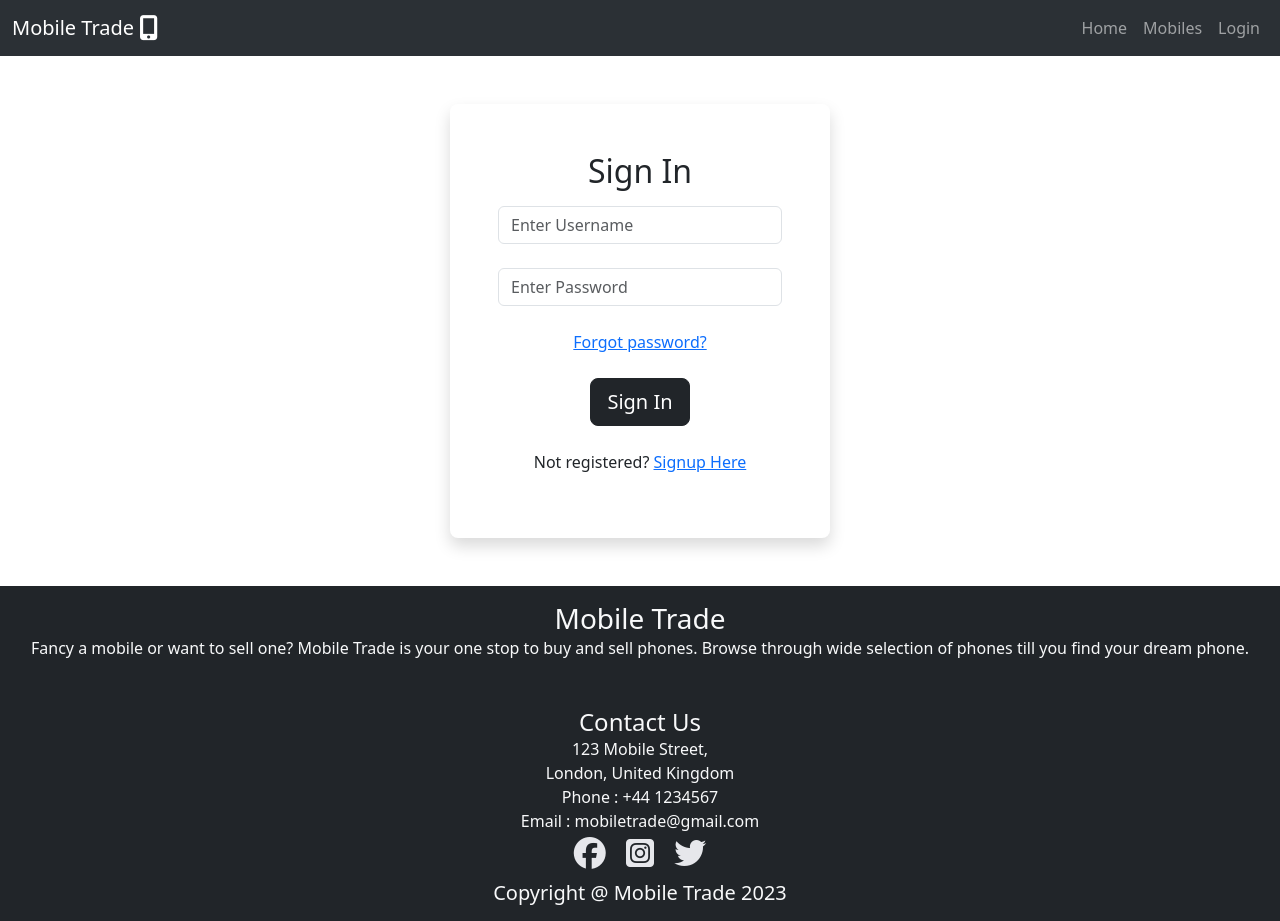
After one commit to AbhilashAynipully/MobileTrade, a Django app: page /login in a window 1280 px wide. The commit adds this page. Run offline with Django 3.2, Linux system fonts and the light colour scheme; some libraries are stand-ins or nearby versions.

Commit message:
Create login.html template

```diff
--- a/templates/base.html
+++ b/templates/base.html
@@ -30,9 +30,19 @@
               <li class="nav-item">
                 <a class="nav-link" href="#">Mobiles</a>
               </li>
+
+              {% if user.is_authenticated%}
               <li class="nav-item">
-                <a class="nav-link" href="#">Login</a>
+                <a class="nav-link" href="{% url 'logout' %}">Logout</a>
               </li>
+              {% else %}
+              <li class="nav-item">
+                <a class="nav-link" href="{% url 'login' %}">Login</a>
+              </li>
+              {% endif%}
+
+
+
             </ul>
           </div>
         </div>
--- /dev/null
+++ b/templates/login.html
@@ -0,0 +1,31 @@
+{% extends 'base.html'%}
+{% load static %}
+{% block content %}
+
+<section class="login-form">
+    <div class="container">
+        <div class="row">
+            <div class="col-lg-4 col-sm-8 col-10 mx-auto my-5 p-5 text-center shadow rounded-3">
+                <h2>Sign In</h2>
+                <form method="POST" action="{% url 'login' %}" class="mt-3">
+                    {% csrf_token %}
+                    <div class="mb-4">
+                        <input type="text" name="username" class="form-control" placeholder="Enter Username">
+                    </div>
+                    <div class="mb-4">
+                        <input type="password" name="password"  class="form-control" placeholder="Enter Password">
+                    </div>
+                    <div class="row mb-4">
+                        <div class="col">
+                            <a href="#">Forgot password?</a>
+                        </div>
+                    </div>
+                    <button type="submit" class="btn btn-lg btn-dark mb-4">Sign In</button>
+                        <p>Not registered? <a href="#">Signup Here</a></p>
+                </form>
+            </div>
+        </div>
+    </div>
+</section>
+
+{% endblock content %}
--- a/users/urls.py
+++ b/users/urls.py
@@ -3,4 +3,6 @@ from django.urls import path
 
 urlpatterns = [
     path('',views.get_home_page,name='home'),
+    path('login',views.get_login_page,name='login'),
+    path('logout',views.get_logout_page,name='logout'),
 ]
--- a/users/views.py
+++ b/users/views.py
@@ -1,6 +1,16 @@
 from django.shortcuts import render
+from django.contrib.auth import authenticate,login,logout
+from django.contrib import messages
 
 # Create your views here.
 
 def get_home_page(request):
     return render(request,'../templates/index.html')
+
+
+def get_login_page(request):
+    return render(request,'../templates/login.html')
+
+
+def get_logout_page(request):
+    pass
```
